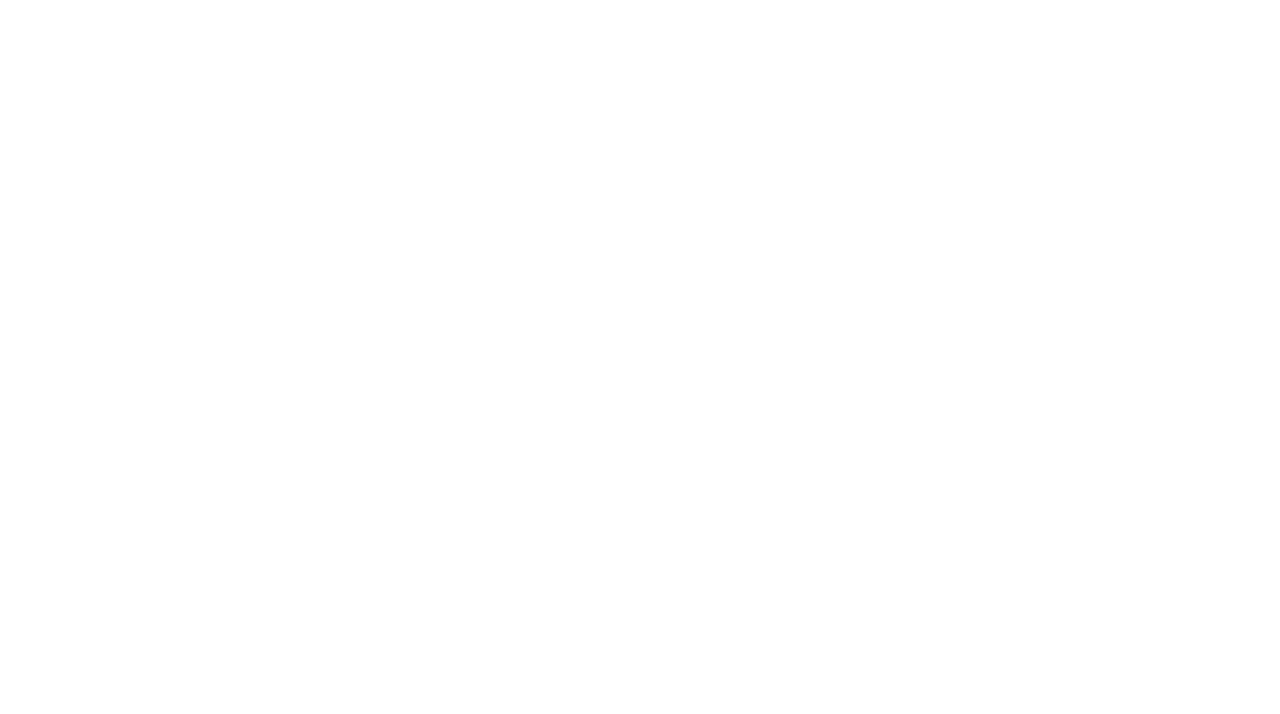
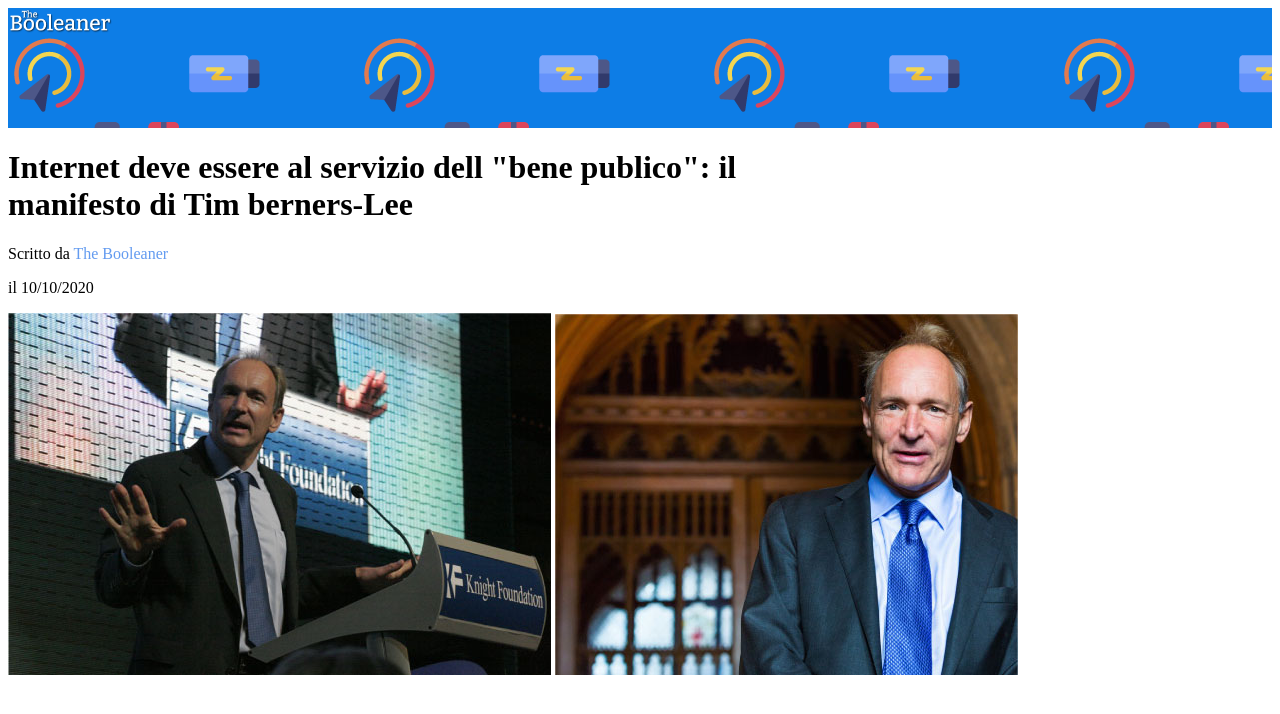
Before and after one commit to Mahdavi3649/html-css-booleaner, a plain HTML site: page index.html in a window 1280 px wide. Drawn offline with Linux system fonts and the light colour scheme.

Commit message:
add side header and main

```diff
--- a/index.html
+++ b/index.html
@@ -8,10 +8,20 @@
     <title>The Booleaner</title>
 </head>
 <body>
-    <header id="site-header"></header>
+    <header id="site-header">
+        <img class="logo" src="img/logo.png" alt="">
+    </header>
     <!-- /#site-header -->
 
-    <main id="site-main"></main>
+    <main id="site-main">
+
+        <h1>Internet deve essere al servizio dell "bene publico": il <br> manifesto di Tim berners-Lee </h1>
+        <p>Scritto da <span class="author">The Booleaner</span></p>
+        <p>il 10/10/2020</p>
+
+        <img src="img/tim-1.jpg" alt="First Tim">
+        <img src="img/tim-2.jpg" alt="Second Tim">
+    </main>
     <!-- /#site-main -->
 
     <footer id="site-footer"></footer>
--- a/style.css
+++ b/style.css
@@ -0,0 +1,19 @@
+#site-header {
+  background-color: rgb(13, 125, 230);
+  background-image: url(img/pattern.png);
+  background-repeat: repeat-x;
+  height: 120px;
+}
+
+.logo {
+  width: 105px;
+  position: absolute;
+}
+
+.author {
+  color: #639bf0;
+}
+
+h1 {
+  font-weight: 900;
+}
```
Also changed, not shown: img/graph.jpg (renamed from img/img/graph.jpg), img/img/logo.svg (deleted), img/logo.png (added), img/monitor.jpg (renamed from img/img/monitor.jpg), img/pattern.png (renamed from img/img/pattern.png), img/tim-1.jpg (renamed from img/img/tim-1.jpg), img/tim-2.jpg (renamed from img/img/tim-2.jpg).
